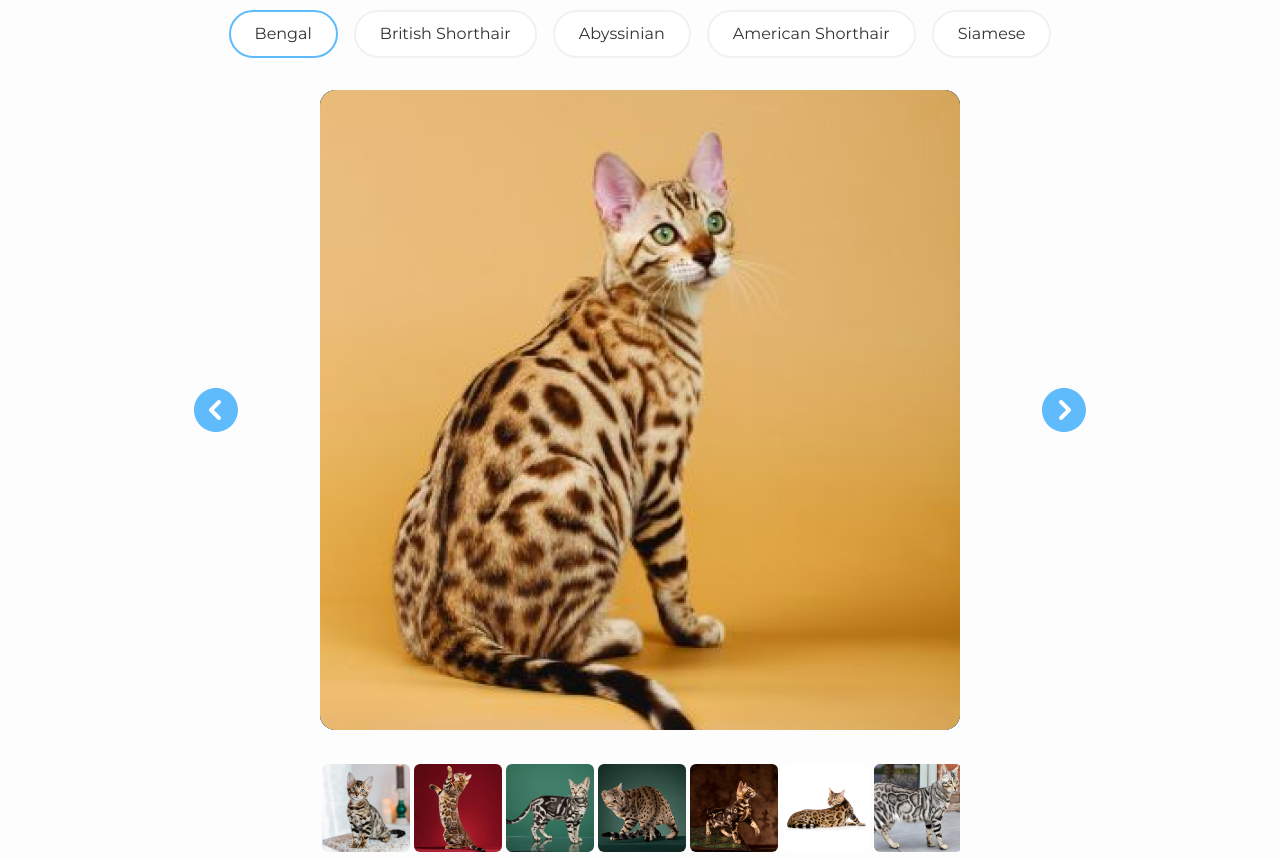
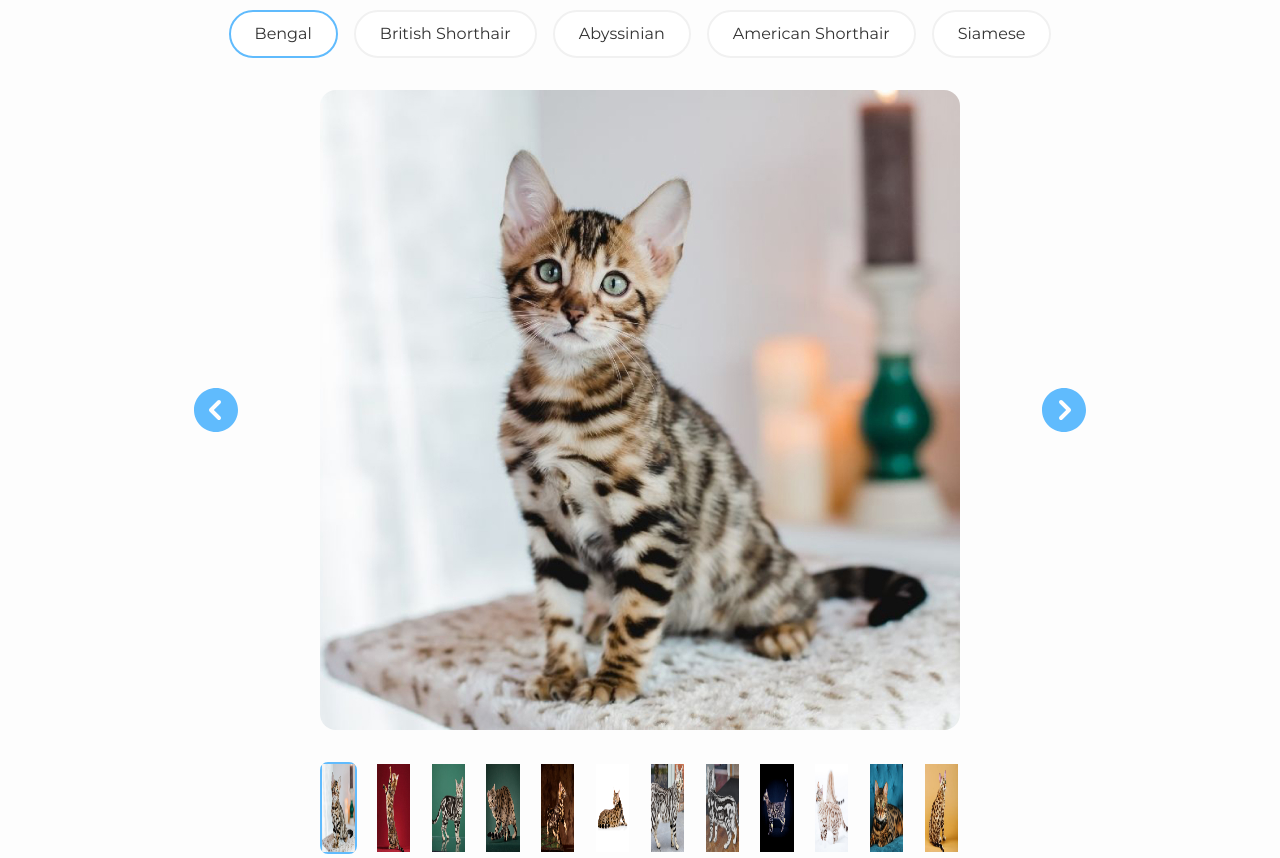
Before and after one commit to zoroMari/animal-colors, a website built with webpack: page src/index.html in a window 1280 px wide. Shown: the part 190-1048 px from the top of the page. Built offline with nearby package versions, Linux system fonts and the light colour scheme.

Commit message:
created logic for slides changes

```diff
--- a/src/app/gallery.ts
+++ b/src/app/gallery.ts
@@ -5,14 +5,19 @@ interface IGallery {
   prevSlide(): void;
 }
 
+interface ISlide {
+  index: number;
+  slide: HTMLDivElement;
+  thumb: HTMLDivElement;
+}
+
 export class Gallery implements IGallery {
   private readonly _root: Element;
   private readonly _catPhotos: string[];
-  private _currentSlideIndex: number;
-  private _currentSlideId: string;
   private _randomIdPart = Math.random();
-  private _previousButton: HTMLDivElement = this._createPreviousButtonTemplate();
-  private _nextButton: HTMLDivElement = this._createNextButtonTemplate();
+
+  private _slides: Record<number, ISlide> = { };
+  private _currentSlide: ISlide;
 
   constructor(
     _root: Element,
@@ -24,31 +29,37 @@ export class Gallery implements IGallery {
   }
 
   public nextSlide(): void {
-    this._changeSlide(this._currentSlideIndex + 1);
+    this._changeSlide(this._currentSlide?.index + 1);
   }
 
   public prevSlide(): void {
-    this._changeSlide(this._currentSlideIndex - 1);
-  }
-
-  public hideButton(): void {
-    this._previousButton.remove();
-    this._nextButton.remove();
+    this._changeSlide(this._currentSlide?.index - 1);
   }
 
   private _render(): void {
-    this._insertSlideTemplate(this._catPhotos);
+    this._root.append(this._createGalleryTemplate(this._catPhotos));
+    this._changeSlide(0);
+    // this._insertSlideTemplate(this._catPhotos);
   }
 
   private _changeSlide(nextSlideIndex: number): void {
-    const prevSlide = this._root.querySelector(`#${this._currentSlideId}`) as HTMLImageElement;
-    prevSlide.classList.remove('.ActiveSLide');
+    if (this._currentSlide) {
+      this._currentSlide.slide.classList.remove('Gallery-Slide_active');
+      this._currentSlide.thumb.classList.remove('Preview_active');
+    }
 
-    // this.nextSlideIndex
-  }
+    const maxIndex = Object.keys(this._slides).length - 1;
+    let index = nextSlideIndex;
+    if (index < 0) index = maxIndex;
+    else if (index > maxIndex) index = 0;
 
-  private _insertSlideTemplate(images: string[]): void {
-    this._root.append(this._createGalleryTemplate(images));
+    console.log('index >>>', index);
+    console.log('nextSlideIndex >>>', nextSlideIndex);
+    console.log('maxIndex >>>', maxIndex);
+    this._currentSlide = this._slides[index];
+    console.log('this._currentSlide  >>>', this._currentSlide );
+    this._currentSlide.slide.classList.add('Gallery-Slide_active');
+    this._currentSlide.thumb.classList.add('Preview_active');
   }
 
   private _createGalleryTemplate(images: string[]): HTMLDivElement {
@@ -58,21 +69,25 @@ export class Gallery implements IGallery {
     const mainContainer = this._createMainPhotoContainerTemplate();
     const previewContainer = this._createPreviewsPhotoContainerTemplate();
     const previewWrapper = this._createPreviewsWrapperTemplate();
+    const previousButton: HTMLDivElement = this._createPreviousButtonTemplate();
+    const nextButton: HTMLDivElement = this._createNextButtonTemplate();
 
     images.forEach((item, index) => {
-      return mainContainer.append(this._createMainPhotoTemplate(item, index));
-    });
+      const slide = this._createMainPhotoTemplate(item, index);
+      const thumb = this._createPreviewPhotoTemplate(item, index);
 
-    images.forEach((item, index) => {
-      return previewWrapper.append(this._createPreviewPhotoTemplate(item, index));
+      this._slides[index] = { index, slide, thumb };
+
+      mainContainer.append(slide);
+      previewWrapper.append(thumb);
     });
 
     previewContainer.append(previewWrapper);
 
     galleryTemplate.append(mainContainer);
     galleryTemplate.append(previewContainer);
-    galleryTemplate.append(this._previousButton);
-    galleryTemplate.append(this._nextButton);
+    galleryTemplate.append(previousButton);
+    galleryTemplate.append(nextButton);
 
     return galleryTemplate;
   }
@@ -80,7 +95,7 @@ export class Gallery implements IGallery {
 
   private _createMainPhotoContainerTemplate(): HTMLDivElement {
     const photoMainContainer = document.createElement('div');
-    photoMainContainer.className = 'MainPhoto';
+    photoMainContainer.className = 'Gallery-Slides';
     return photoMainContainer;
   }
 
@@ -99,50 +114,16 @@ export class Gallery implements IGallery {
   private _createMainPhotoTemplate(image: string, id: number): HTMLDivElement {
     const photoMain = document.createElement('div');
     photoMain.innerHTML = `<img src="${image}" id="${this._randomIdPart}_${id}" />`
+    photoMain.className = 'Gallery-Slide';
     return photoMain;
   }
 
-  private _createPreviewPhotoTemplate(image: string, id: number): HTMLElement {
+  private _createPreviewPhotoTemplate(image: string, index: number): HTMLDivElement {
     const photoPreview = document.createElement('div');
-    photoPreview.innerHTML = `<img src="${image}" id="${this._randomIdPart}_${id}" />`
+    photoPreview.innerHTML = `<img src="${image}" />`
     photoPreview.className = 'Preview';
+    photoPreview.onclick = () => this._changeSlide(index);
     return photoPreview;
-  }
-
-  private _createSlideTemplate_old(images: string[]): string {
-    const mainPhotos: string = images.reduce((acc, curr, index) => {
-      return `${acc}${this._createMainPhotoTemplate_old(curr, index)}`;
-    }, '');
-
-    const previewPhotos: string = images.reduce((acc, curr, index) => {
-      return `${acc}${this._createPreviewPhotoTemplate_old(curr, index)}`;
-    }, '');
-
-    return `
-      <div class="Gallery">
-        <div class="MainPhoto">
-          ${mainPhotos}
-        </div>
-
-        <div class="Previews">
-        <div class="Previews-Wrapper">
-            ${previewPhotos}
-          </div>
-        </div>
-      </div>
-    `;
-  }
-
-  private _createMainPhotoTemplate_old(image: string, id: number): string {
-    return `
-     <img src="${image}" id="${this._randomIdPart}_${id}"/>
-    `
-  }
-
-  private _createPreviewPhotoTemplate_old(image: string, id: number): string {
-    return `
-      <img class="Preview" src="${image}" id="${this._randomIdPart}_${id}" />
-    `
   }
 
   private _createPreviousButtonTemplate(): HTMLDivElement {
@@ -159,7 +140,7 @@ export class Gallery implements IGallery {
           28.7783 30.9632 28.414 30.586L21.828 24L28.414 17.414Z" fill="#253238"/>
       </svg>`
     prevButton.className = 'Arrow Arrow_previous';
-
+    prevButton.onclick = () => this.prevSlide();
     return prevButton;
   }
 
@@ -178,12 +159,9 @@ export class Gallery implements IGallery {
           17.414Z" fill="#253238"/>
       </svg>`
     nextButton.className = 'Arrow Arrow_next';
-
+    nextButton.onclick = () => this.nextSlide();
     return nextButton;
   }
-
-
-
 }
 
 // export const gallery = new Gallery(document.querySelector('.Gallery'), catsData[0].images);
--- a/src/app/tabs.ts
+++ b/src/app/tabs.ts
@@ -96,7 +96,7 @@ export class TabsComponent {
     params.set(URL_PARAM_NAME, tabId);
 
     url.search = params as unknown as string;
-    window.history.replaceState(null, null, url);
+    window.history.replaceState(null, null, url as unknown as string);
   }
 
 
--- a/src/index.sass
+++ b/src/index.sass
@@ -129,7 +129,7 @@ a, h1, h2, h3, h4, h5, h6, p
     margin-top: 32px
     width: 640px
 
-    .MainPhoto
+    &-Slides
       position: relative
       top: 0px
       left: 0px
@@ -137,14 +137,20 @@ a, h1, h2, h3, h4, h5, h6, p
       height: 640px
       max-width: 100%
 
-      div
-        position: absolute
-        width: 100%
-        height: 100%
+    &-Slide
+      position: absolute
+      width: 100%
+      height: 100%
+      z-index: 0;
+      opacity: 0;
+      transition: all 500ms
 
-        img
-          border-radius: 16px
+      img
+        border-radius: 16px
 
+      &_active
+        z-index: 111;
+        opacity: 1;
 
     .Previews
       position: relative
@@ -158,20 +164,21 @@ a, h1, h2, h3, h4, h5, h6, p
         width: 100%
 
       .Preview
+        width: 92px
+        height: 92px
+        cursor: pointer
+        border: 2px solid transparent
+        border-radius: 8px
+
         img
-          width: 92px
-          height: 92px
-          cursor: pointer
-          border-style: solid
-          border-width: 2px
-          border-radius: 8px
-          border-color: transparent
+          width: 100%
+          height: 100%
 
-          &:not(:first-child)
+        &:not(:first-child)
             margin-left: 17.6px
 
-          &_active
-            border-color: $color-main
+        &_active
+          border-color: $color-main
 
     .Arrow
       position: absolute
```
Also changed, not shown: src/app/startFunctions.ts (+7 -2 lines), src/index.html (+1 -0 lines).
